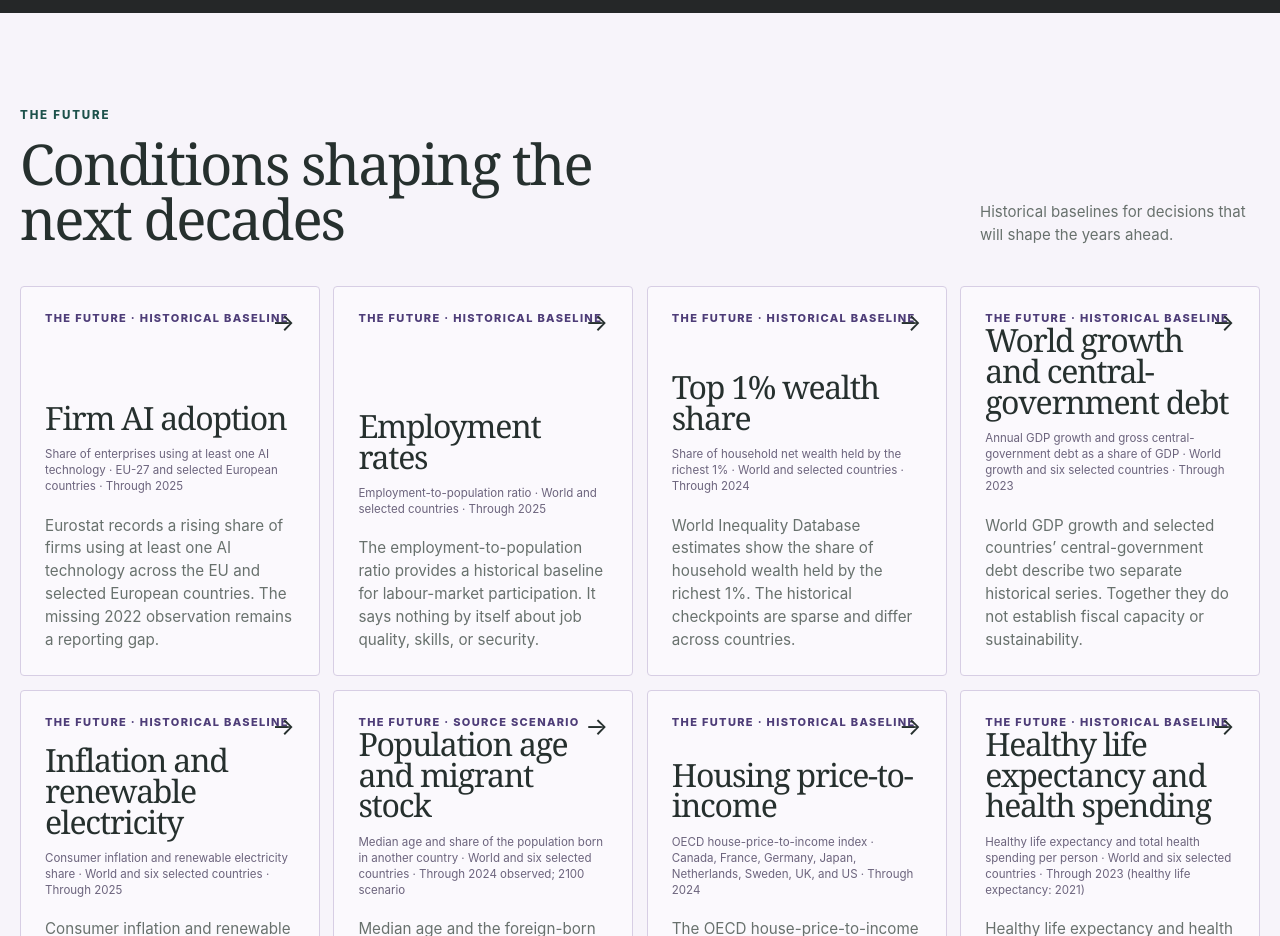
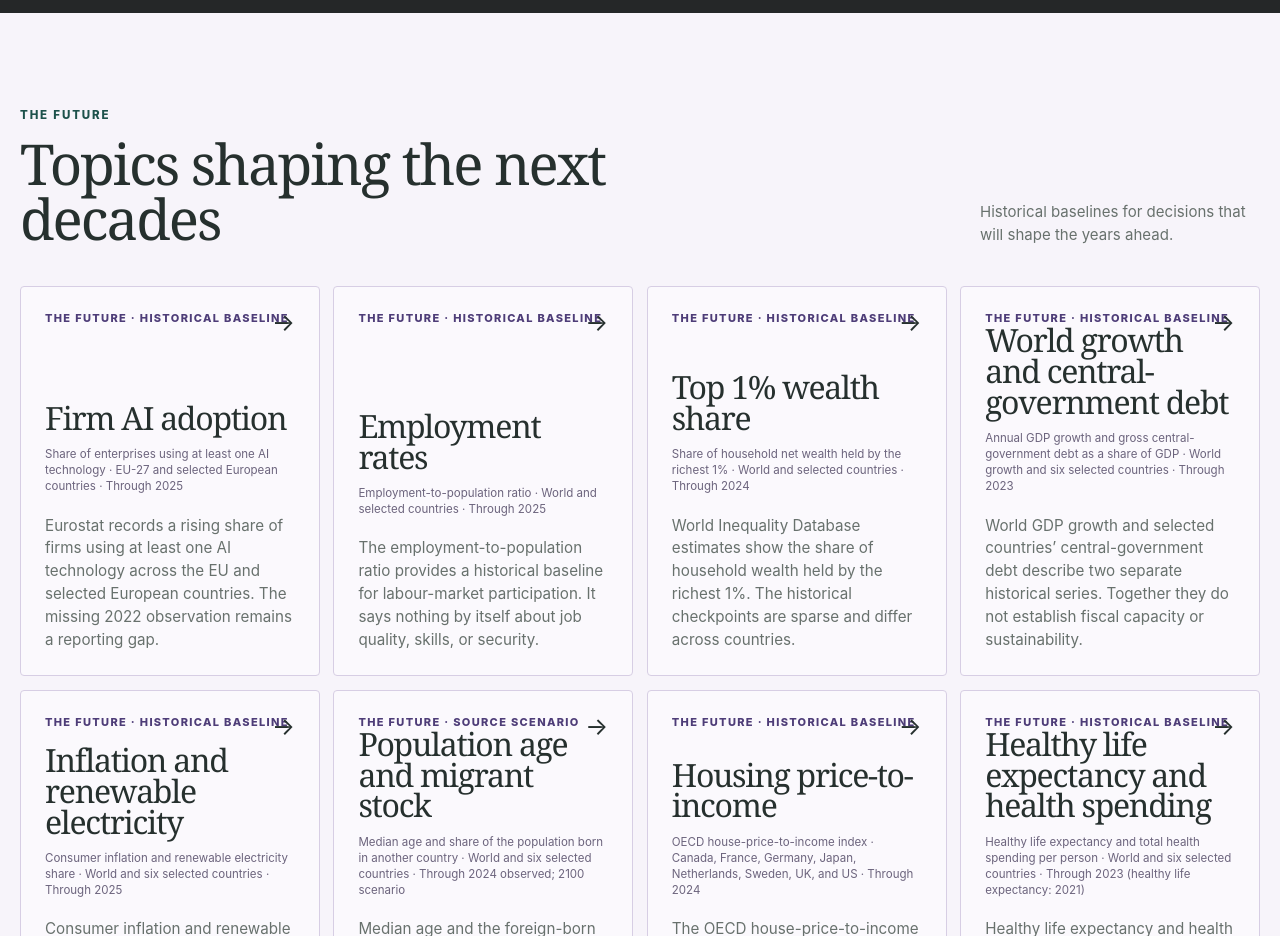
Before and after one commit to zadect/zadect.github.io, a React (Vite) app: page /#/ in a window 1280 px wide. Shown: the part 3060-3996 px from the top of the page. Built offline with nearby package versions, Linux system fonts and the light colour scheme.

Commit message:
fix: rename "Conditions" to "Topics"

```diff
--- a/src/content/stories.ts
+++ b/src/content/stories.ts
@@ -33,7 +33,7 @@ export const storyCategoryPresentation: Record<StoryCategory, StoryCategoryPrese
   },
   future: {
     label: 'The future',
-    heading: 'Conditions shaping the next decades',
+    heading: 'Topics shaping the next decades',
     description: 'Historical baselines for decisions that will shape the years ahead.',
   },
 };
```
Also changed, not shown: 1 other file (tests, documents, lock files or other folders).
